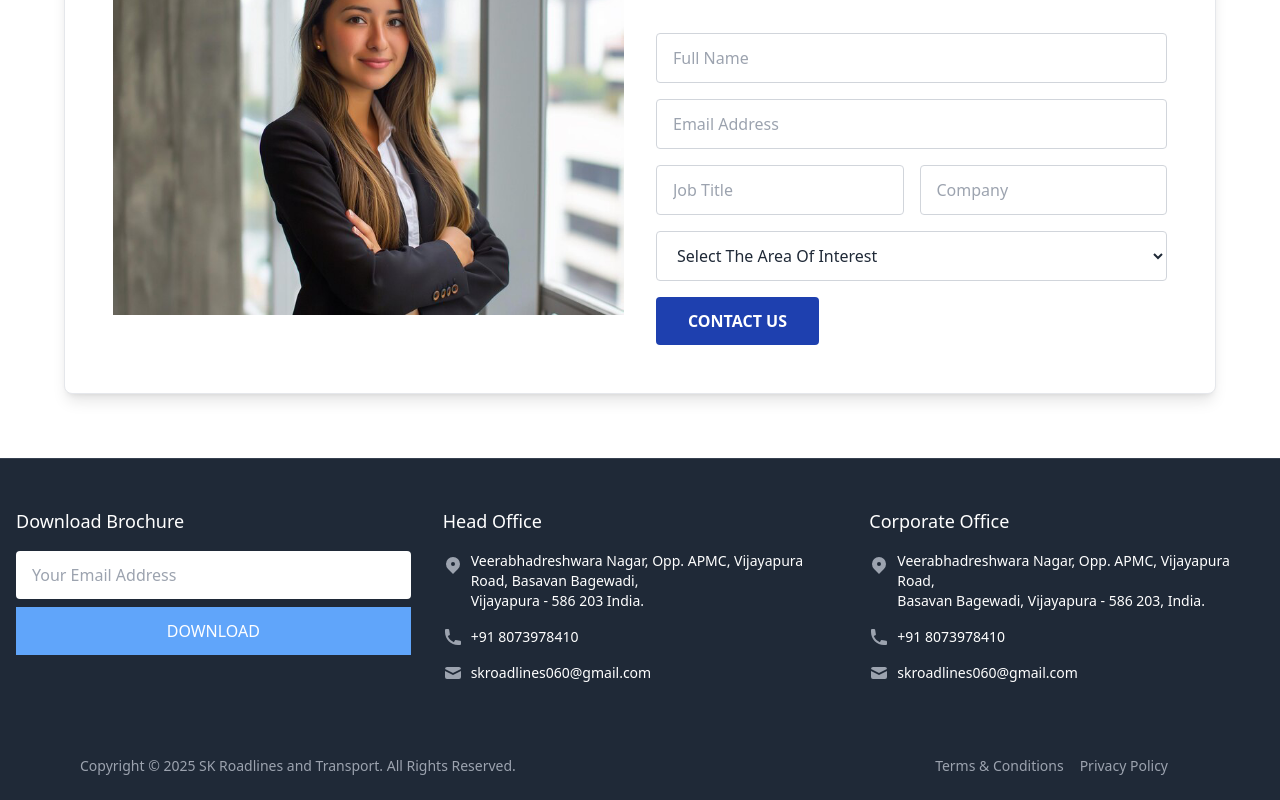
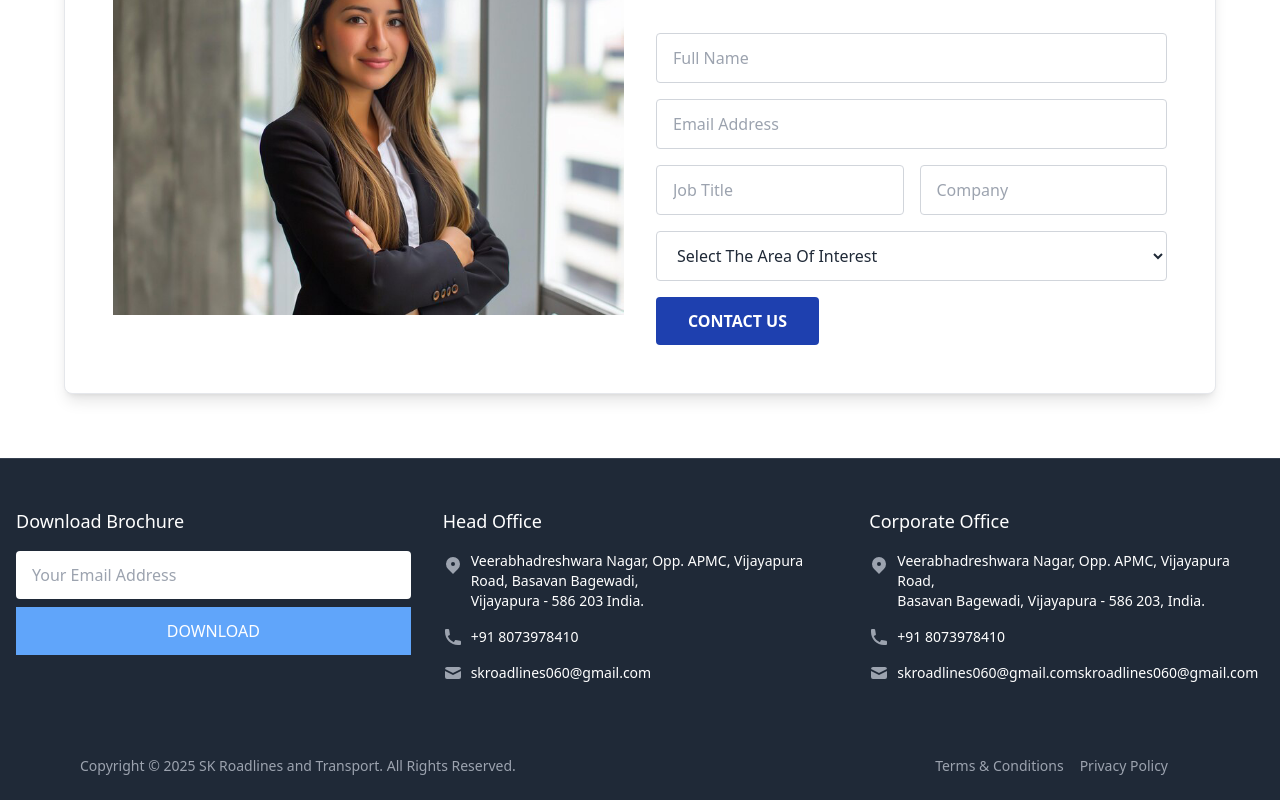
Before and after one commit to RohanShirsalkar/SK-Website-03, a React (Vite) app: page / in a window 1280 px wide. Shown: the part 4347-5147 px from the top of the page. Built offline with nearby package versions, Linux system fonts and the light colour scheme.

Commit message:
mail fix

```diff
--- a/src/components/Footer.jsx
+++ b/src/components/Footer.jsx
@@ -58,9 +58,8 @@ const Footer = () => {
               </svg>
             </div>
             <a
-              href="skroadlines060@gmail.com"
-              className="text-sm hover:text-blue-400 transition-colors"
-            >
+              href="mailto:skroadlines060@gmail.com"
+              className="text-sm hover:text-blue-400 transition-colors">
               skroadlines060@gmail.com
             </a>
           </div>
@@ -103,11 +102,17 @@ const Footer = () => {
               </svg>
             </div>
             <a
-              href="skroadlines060@gmail.com"
-              className="text-sm hover:text-blue-400 transition-colors"
-            >
+              href="mailto:skroadlines060@gmail.com"
+              className="text-sm hover:text-blue-400 transition-colors">
               skroadlines060@gmail.com
-            </a>
+            </a><a
+  href="mailto:skroadlines060@gmail.com"
+  className="text-sm hover:text-blue-400 transition-colors"
+>
+  skroadlines060@gmail.com
+</a>
+
+
           </div>
         </div>
       </div>
```
